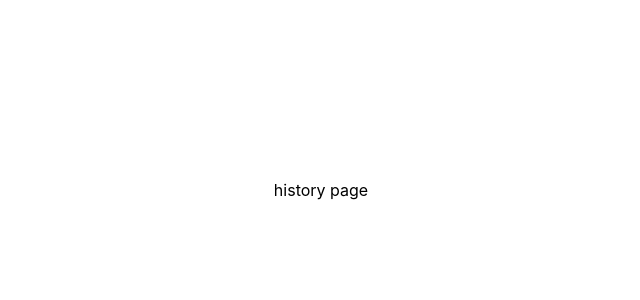
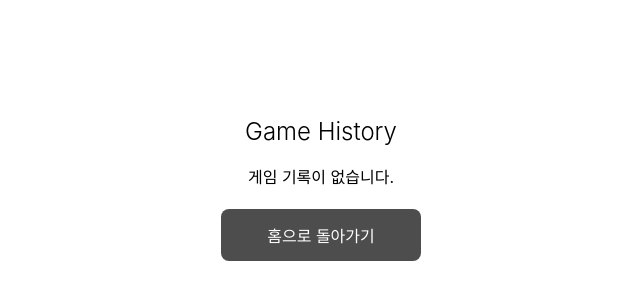
Before and after one commit to esoby/tic-tac-toe, a React (Vite) app: page /history in a window 1280 px wide. Shown: the part 210-510 px from the top of the page, without its empty margins (319-959 px from the left). Built offline with nearby package versions, Linux system fonts and the light colour scheme.

Commit message:
✨ 게임 기록 페이지 구현

```diff
--- a/src/pages/History.tsx
+++ b/src/pages/History.tsx
@@ -1,5 +1,112 @@
-const History = () => {
-  return <div>history page</div>;
+import { useEffect, useState } from "react";
+import PageTitle from "../components/common/PageTitle";
+import styled from "@emotion/styled";
+import Button from "../components/common/Button";
+import { useNavigate } from "react-router-dom";
+
+type gameResultType = {
+  date: string;
+  result: string;
+  board: any[];
+  player1Mark: string;
+  player1Color: string;
+  player2Mark: string;
+  player2Color: string;
+  firstPlayer: string;
+  history: number[];
 };
 
+const History = () => {
+  const navigate = useNavigate();
+  const [gameResults, setGameResults] = useState<gameResultType[]>([]);
+
+  useEffect(() => {
+    const storedGameResults = localStorage.getItem("gameResults");
+    if (storedGameResults) setGameResults(JSON.parse(storedGameResults));
+  }, []);
+
+  return (
+    <HistoryContainer>
+      <PageTitle>Game History</PageTitle>
+      {gameResults.length > 0 ? (
+        <ul>
+          {gameResults.map((result, index) => (
+            <StyledLi key={index}>
+              <p>게임 결과 : {result.result}!</p>
+              <SmallText>{result.date.toString().split("T")[0]}</SmallText>
+              <GameBoard gameSize={Math.sqrt(result.board?.length || 0)}>
+                {result.board &&
+                  result.board.map((cellMark, cellIndex) => {
+                    const playerIndex = result.history.indexOf(cellIndex);
+                    const isPlayer1 = playerIndex % 2 === 0;
+                    const playerColor = isPlayer1 ? result.player1Color : result.player2Color;
+                    return (
+                      <Cell key={cellIndex} playerColor={playerColor}>
+                        {cellMark}
+                      </Cell>
+                    );
+                  })}
+              </GameBoard>
+            </StyledLi>
+          ))}
+        </ul>
+      ) : (
+        <p>게임 기록이 없습니다.</p>
+      )}
+
+      <Button size="medium" onClick={() => navigate("/")}>
+        홈으로 돌아가기
+      </Button>
+    </HistoryContainer>
+  );
+};
+
+const HistoryContainer = styled.div`
+  display: flex;
+  flex-direction: column;
+  align-items: center;
+  gap: 20px;
+`;
+
+const StyledLi = styled.li`
+  display: flex;
+  flex-direction: column;
+  gap: 8px;
+  align-items: center;
+  margin-bottom: 20px;
+  border: 1px solid black;
+  border-color: #e3e3e3;
+  border-radius: 12px;
+  padding: 15px;
+`;
+
+const SmallText = styled.p`
+  font-size: small;
+  color: #5b5b5b;
+`;
+
+interface CellProps {
+  playerColor: string;
+}
+
+const Cell = styled.div<CellProps>`
+  width: 100px;
+  height: 100px;
+  display: flex;
+  align-items: center;
+  justify-content: center;
+  border: 1px solid #ddd;
+  font-size: 24px;
+  color: ${(props) => props.playerColor || "black"};
+`;
+
+interface BoardProps {
+  gameSize: number;
+}
+
+const GameBoard = styled.div<BoardProps>`
+  display: grid;
+  grid-template-columns: ${(props) => `repeat(${props.gameSize}, 100px)`};
+`;
+
 export default History;
```
